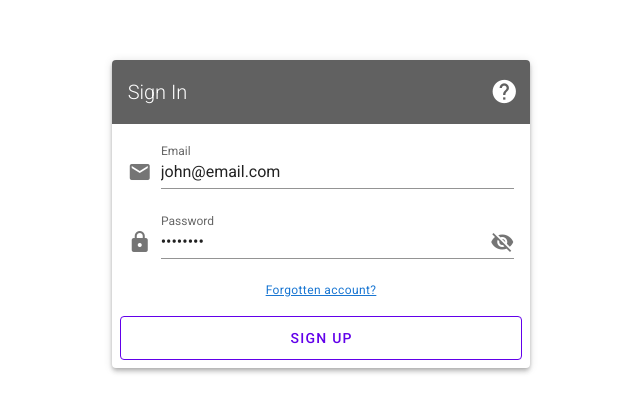
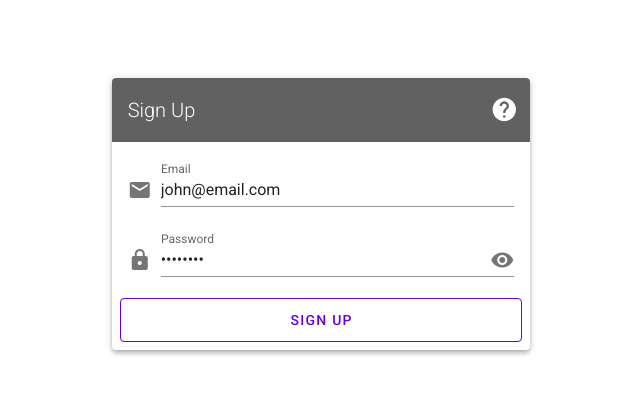
Before and after one commit to shubov/berthy, a Vue app: page /sign-up in a window 1280 px wide. Shown: the part 186-598 px from the top of the page, without its empty margins (319-959 px from the left). Built offline with nearby package versions, Linux system fonts and the light colour scheme; no server answers; what vue-google-oauth2 would draw is missing.

Commit message:
authorization;

```diff
--- a/src/components/forms/SignInForm.vue
+++ b/src/components/forms/SignInForm.vue
@@ -26,13 +26,13 @@
                 label="Password"
                 name="password"
                 prepend-icon="mdi-lock"
-                :append-icon="show ? 'mdi-eye' : 'mdi-eye-off'"
+                :append-icon="show ? 'mdi-eye-off' : 'mdi-eye'"
                 :rules="[rules.required, rules.min]"
                 :type="show ? 'text' : 'password'"
                 v-model="user.password"
                 @click:append="show = !show"
         />
-        <router-link to="#">
+        <router-link v-if="restore_password" to="#">
             <p class="caption text-center">Forgotten account?</p>
         </router-link>
     </v-form>
@@ -49,6 +49,10 @@
                         email: "john@email.com",
                         password: "12345678",
                     }}
+            },
+            restore_password: {
+                type: Boolean,
+                default: true
             }
         },
         data: function () {
--- a/src/services/berthy-api.js
+++ b/src/services/berthy-api.js
@@ -12,10 +12,15 @@ import AuthService from '@/services/auth.service';
 
 const BerthyAPI = axios.create({
     baseURL: 'https://egehackbot.cf:8080/api/',
+    withCredentials: true
 });
 
-BerthyAPI.interceptors.request.use(function () {
-    BerthyAPI.defaults.headers.common['Authorization'] = AuthService.checkAccessToken();
-})
+BerthyAPI.interceptors.request.use(function (config) {
+    config.headers.Authorization = 'Bearer ' + AuthService.checkAccessToken();
+
+    return config;
+}, function(error) {
+    return Promise.reject(error);
+});
 
 export default BerthyAPI;
--- a/src/views/Dashboard.vue
+++ b/src/views/Dashboard.vue
@@ -83,6 +83,7 @@
     import LocoDashboardCard from "../components/Cards/LocoDashboardCard";
     import MapCard from "../components/Cards/MapCard";
     import Table from "../components/Table";
+    import BerthyAPI from "../services/berthy-api";
     export default {
         name: "Dashboard",
         components: {Table, MapCard, HighlightCard, LocoDashboardCard},
@@ -126,6 +127,7 @@
                 this.setIntervalID = setInterval( () => {
                     this.loco=this.fleet[index];
                 }, 3000);
+                console.log(BerthyAPI.get('test'));
             }
         },
         beforeDestroy () {
--- a/src/views/SignUp.vue
+++ b/src/views/SignUp.vue
@@ -27,7 +27,7 @@
                                     dark
                                     flat
                             >
-                                <v-toolbar-title class="font-weight-light">Sign In</v-toolbar-title>
+                                <v-toolbar-title class="font-weight-light">Sign Up</v-toolbar-title>
                                 <v-spacer></v-spacer>
                                 <v-tooltip bottom>
                                     <template v-slot:activator="{ on }">
@@ -44,7 +44,7 @@
                                 </v-tooltip>
                             </v-toolbar>
                             <v-card-text class="pb-0 mb-0">
-                                <SignInForm :user.sync="signUpData"></SignInForm>
+                                <SignInForm :user.sync="signUpData" :restore_password="false"></SignInForm>
                             </v-card-text>
                             <v-card-actions class="pt-0 mt-0">
                                 <v-row>
```
